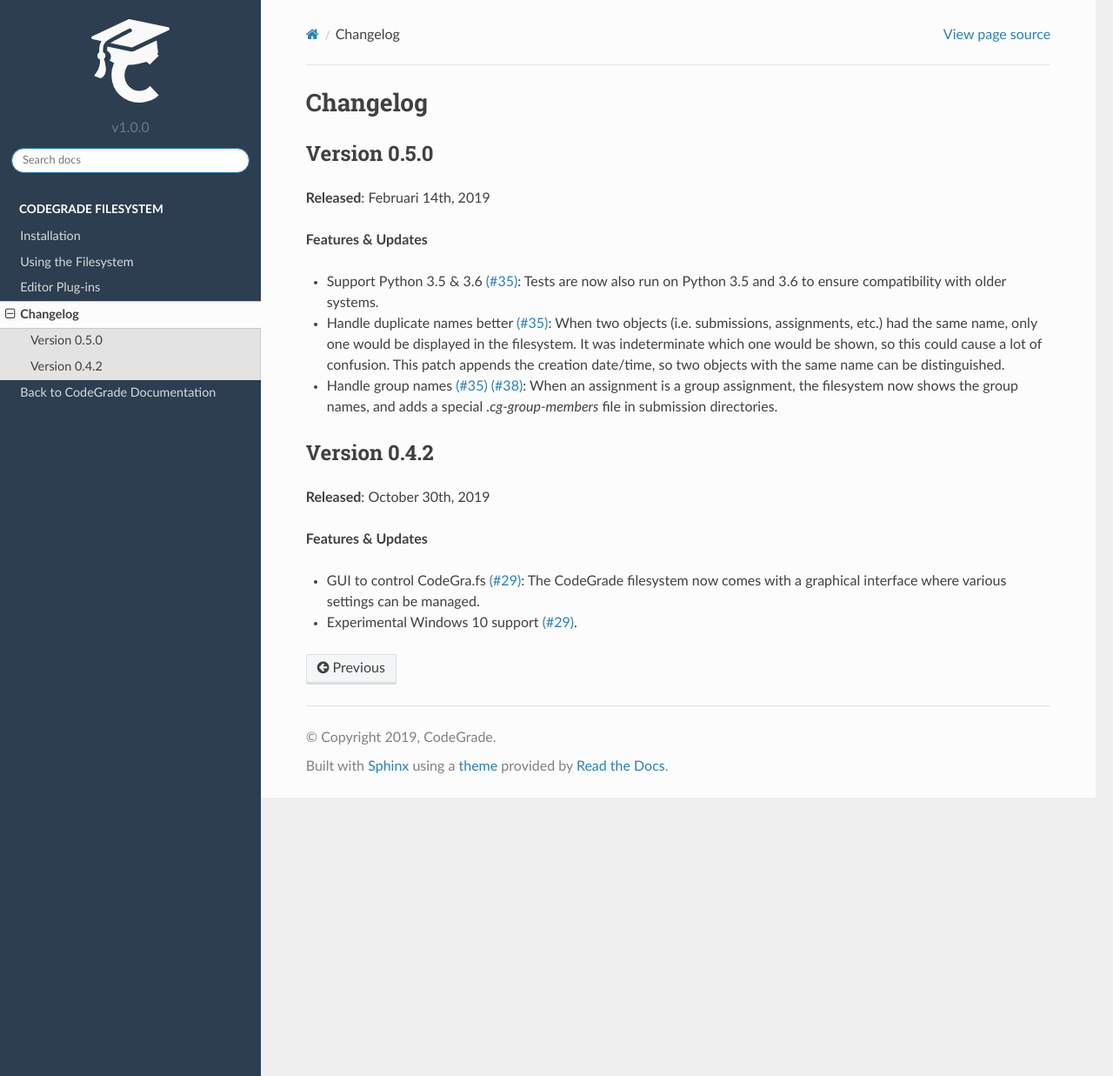
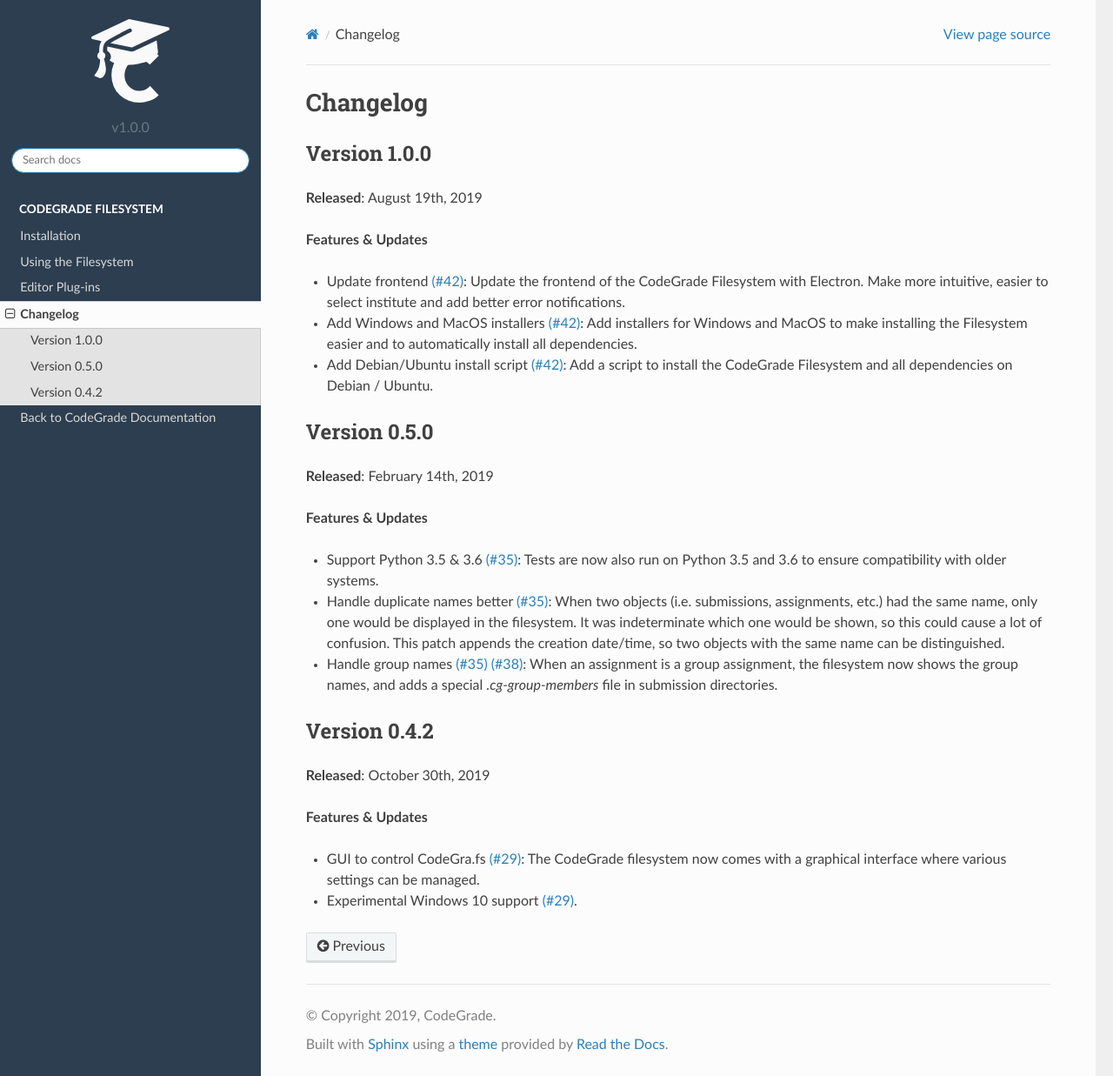
Before and after one commit to CodeGra-de/CodeGra.fs, a Sphinx documentation site: the page built from docs/changelog.rst, in a window 1280 px wide and 1237 px high. Shown: the whole window at 87% size. Built offline with Sphinx 7.4.7 and the Read the Docs theme 2.0.0, drawn with Linux system fonts in a browser that asks for light colours.

```diff
--- a/docs/changelog.rst
+++ b/docs/changelog.rst
@@ -1,10 +1,28 @@
 Changelog
 ==========
+
+Version 1.0.0
+--------------
+**Released**: August 19th, 2019
+
+**Features & Updates**
+
+- Update frontend `(#42)
+  <https://github.com/CodeGra-de/CodeGra.fs/pull/42>`__: Update the frontend of
+  the CodeGrade Filesystem with Electron. Make more intuitive, easier to select
+  institute and add better error notifications.
+- Add Windows and MacOS installers `(#42)
+  <https://github.com/CodeGra-de/CodeGra.fs/pull/42>`__: Add installers for
+  Windows and MacOS to make installing the Filesystem easier and to
+  automatically install all dependencies.
+- Add Debian/Ubuntu install script `(#42)
+  <https://github.com/CodeGra-de/CodeGra.fs/pull/42>`__: Add a script to
+  install the CodeGrade Filesystem and all dependencies on Debian / Ubuntu.
 
 Version 0.5.0
 -------------
 
-**Released**: Februari 14th, 2019
+**Released**: February 14th, 2019
 
 **Features & Updates**
 
--- a/docs/install.rst
+++ b/docs/install.rst
@@ -1,7 +1,7 @@
 Installation
 =============
 The CodeGrade Filesystem is an external application that can be installed on
-:fa:`windows` Windows, :fa:`apple` MacOS and :fa:`linux` GNU/Linux.  To install
+:fa:`windows` Windows, :fa:`apple` MacOS and :fa:`linux` Debian/Ubuntu.  To install
 it go to `The CodeGrade website <https://codegra.de/filesystem/>`__ and follow
 the instructions there.
 
--- a/docs/usage.rst
+++ b/docs/usage.rst
@@ -19,7 +19,7 @@ in with your CodeGrade username and password.
 Some advanced options are available to further customise your CodeGrade mount:
 
 - **Location:** The mount location defaults to the *Desktop*, but can be set anywhere else. A ``CodeGrade`` mount-folder will automatically be created in the selected directory.
-- **Revision mode:** (Previously fixed mode) Turn on to sync all edits, deletions and additions of files in submissions, these will then be visible to the students as *Teacher Revisions*. Disabling will still allow adding files, however these files will not be synced with CodeGrade or shown to the student.
+- **Revision mode:** *(Previously fixed mode)* Turn on to sync all edits, deletions and additions of files in submissions, these will then be visible to the students as *Teacher Revisions*. Disabling will still allow adding files, however these files will not be synced with CodeGrade or shown to the student.
 - **Assigned to me:** Only show submissions that are assigned to you. Only has effect if submissions are actually assigned and you are one of the assignees.
 - **Latest submissions only:** Only show the most recent submission of each students. On by default, turn off to see all attempts by the student.
 - **Notifications:** Verbosity of the notifications. Defaults to *All*, choose *Critical only* to only see critical notifications and use *Debug* to also log all notifications.
```
Also changed, not shown: README.md (+0 -19 lines).
